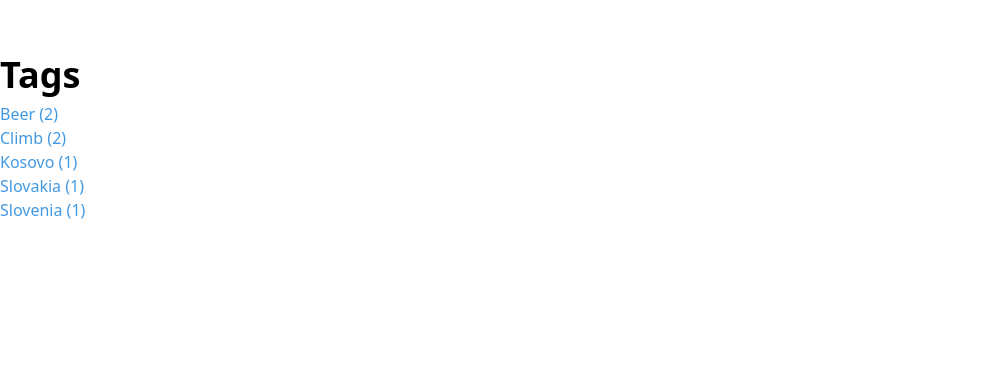
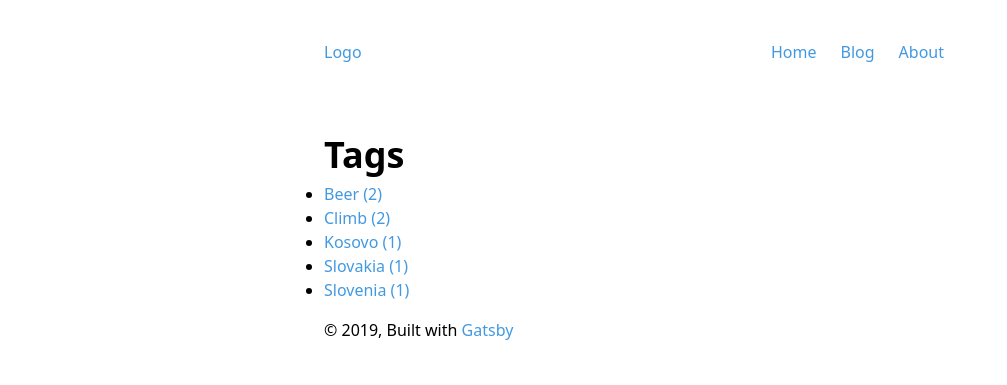
Before and after one commit to JayyajGH/travel-blog, a Gatsby site: page /tags in a window 1280 px wide. Shown: the whole page, without its empty margins (0-1007 px from the left). Built offline with nearby package versions, Linux system fonts and the light colour scheme; Gatsby itself is replaced by a stand-in of ours.

Commit message:
Add the standard layout to the tags page

```diff
--- a/src/pages/tags.js
+++ b/src/pages/tags.js
@@ -5,6 +5,7 @@ import PropTypes from "prop-types"
 import kebabCase from "lodash/kebabCase"
 
 // Components
+import Layout from "../components/layout"
 import SEO from "../components/seo"
 import { Link, graphql } from "gatsby"
 
@@ -16,7 +17,7 @@ const TagsPage = ({
     },
   },
 }) => (
-  <div>
+  <Layout>
     <SEO title="Post Tags" />
     <div>
       <h1>Tags</h1>
@@ -30,7 +31,7 @@ const TagsPage = ({
         ))}
       </ul>
     </div>
-  </div>
+  </Layout>
 )
 
 TagsPage.propTypes = {
```
